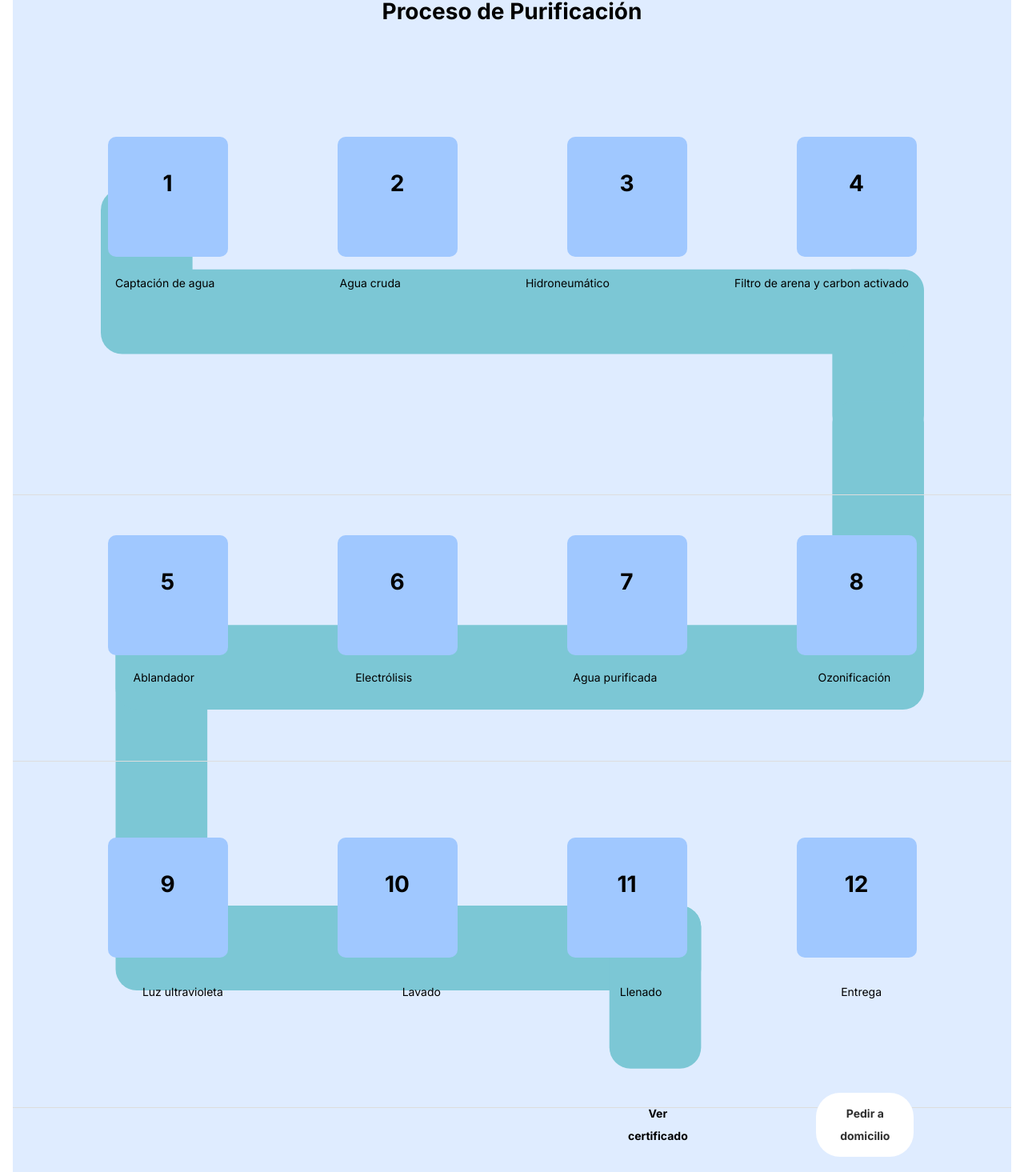
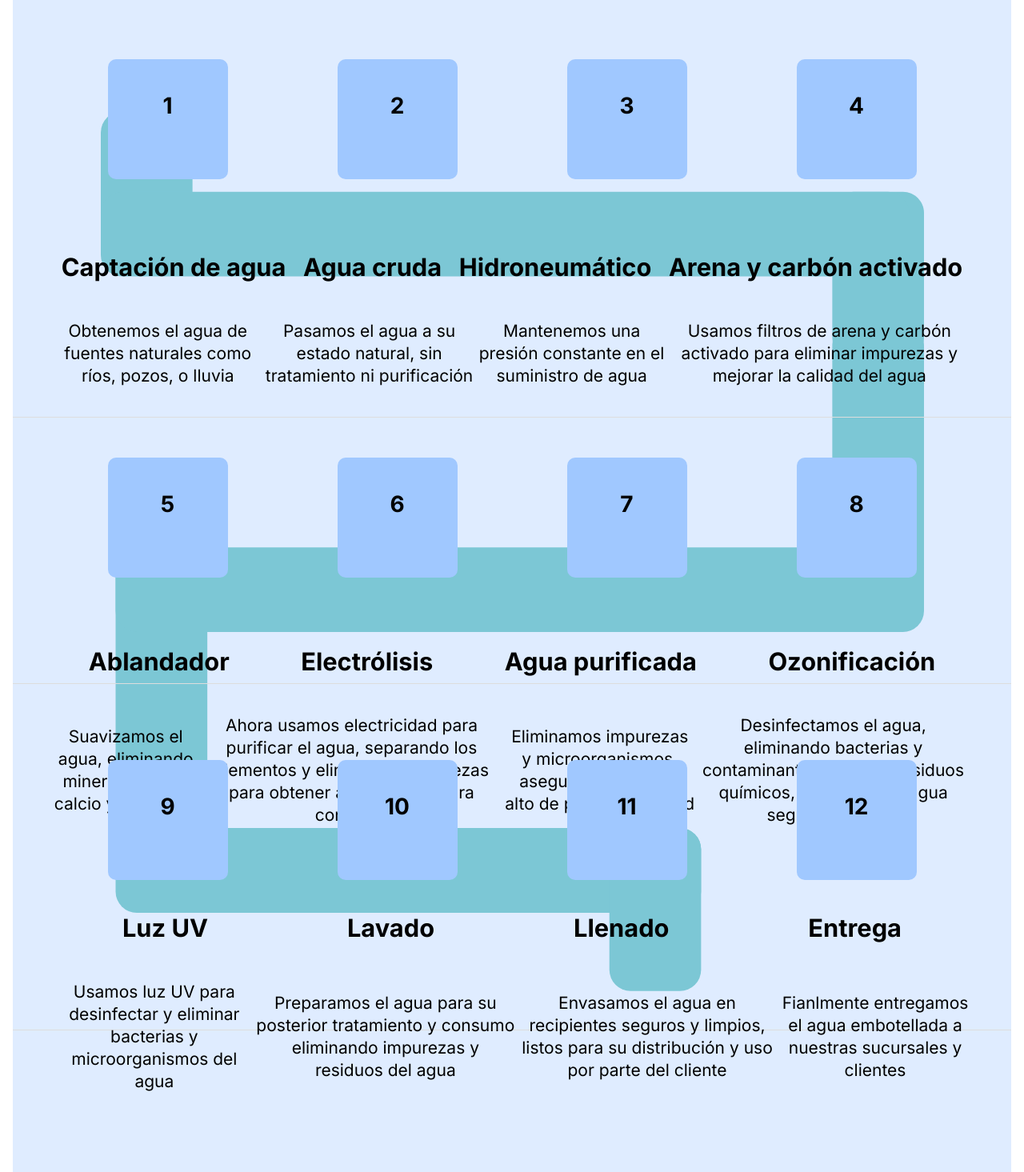
Before and after one commit to Fernando-sys28/ValleDelVolcan, an Angular app: page /proceso-purificacion in a window 1280 px wide. Shown: the part 405-1870 px from the top of the page at 80% size. Built offline with nearby package versions, Linux system fonts and the light colour scheme.

Commit message:
Purification process avance 2

```diff
--- a/src/app/proceso-purificacion/proceso-purificacion.component.css
+++ b/src/app/proceso-purificacion/proceso-purificacion.component.css
@@ -1,4 +1,5 @@
 @import url("https://fonts.googleapis.com/css2?family=Inter:wght@400;700&display=swap");
+
 
 body {
   overflow-x: hidden;
@@ -417,16 +418,44 @@ a {
     align-items: center;
     position: relative; /* Asegura que la posición se base en el contenedor padre */
     top: 60px; /* Ajusta manualmente la posición en el eje Y */
+    font-size: 1.5em; /* Tamaño de fuente más grande */
    }
 
+   .footer-squares#text3T {
+    align-items: center;
+    text-align: center;
+    position: relative; /* Asegura que la posición se base en el contenedor padre */
+    top: 60px; /* Ajusta manualmente la posición en el eje Y */
+    font-size: 2.2em; /* Tamaño de fuente más grande */
+   }
+
+   .footer-squares#text5 {
+    align-items: center;
+    position: relative; /* Asegura que la posición se base en el contenedor padre */
+    bottom: 100px; /* Ajusta manualmente la posición en el eje Y */
+    font-size: 1.5em; /* Tamaño de fuente más grande */
+  }
+
+
+
+  .footer-squares#text5T {
+    align-items: center;
+    text-align: center;
+   position: relative; /* Asegura que la posición se base en el contenedor padre */
+   bottom: 100px; /* Ajusta manualmente la posición en el eje Y */
+    font-size: 2.2em; /* Tamaño de fuente más grande */
+  }
    #text4{
     position: absolute;
-    bottom: -10%;
+    bottom: -30%;
     right: 14%;
 
    }
+
+
 #text4-1{
-  margin-right: 39%;
+
+  margin-right: 30%;
 }
 
   .footer-square {
@@ -436,6 +465,8 @@ a {
     border-radius: 10px;
     padding: 25px;
     text-align: center;
+    position: relative;
+
   }
 
   .footer-square#square1 {
@@ -445,6 +476,7 @@ a {
     border-radius: 10px;
     padding: 25px;
     text-align: center;
+    font-weight: bold; /* Texto en negritas */
     position: relative; /* Asegura que la posición se base en el contenedor padre */
     bottom: 165px; /* Ajusta manualmente la posición en el eje Y */
 }
@@ -456,6 +488,7 @@ a {
   border-radius: 10px;
   padding: 25px;
   text-align: center;
+  padding: 25px;
   position: relative; /* Asegura que la posición se base en el contenedor padre */
   top: 45px; /* Ajusta manualmente la posición en el eje Y */
 }
@@ -475,6 +508,13 @@ a {
     margin-top: 8%;
     margin-bottom: 20%;
   }
+
+
+.bsection-grid {
+  display: grid;
+  grid-template-columns: repeat(4, 1fr); /* 4 columnas con ancho igual */
+  gap: 20px; /* Espacio entre las columnas */
+}
 
   .body-section .bsection-333{
     width: 100%; /* Ancho completo */
@@ -501,8 +541,16 @@ a {
 
   /* Estilos para el título centrado con padding de altura */
   .title-section {
-    padding: 90px; /* Padding de altura */
+    padding: 30px; /* Padding de altura */
     text-align: center; /* Centra el texto horizontalmente */
+    margin-bottom: 30px; /* Margen inferior */
+  }
+
+  .title-section h1 {
+    font-size: 60px; /* Tamaño de fuente grande para el título */
+    font-weight: bold; /* Texto en negritas */
+    color: #333333; /* Color del texto */
+    margin-bottom: 20px; /* Margen inferior para el título */
   }
 
   /* Estilos para el footer */
--- a/src/app/proceso-purificacion/proceso-purificacion.component.html
+++ b/src/app/proceso-purificacion/proceso-purificacion.component.html
@@ -24,59 +24,73 @@
         </div>
         <!-- Sección 1 -->
 <div class="body-section">
+
     <div class="bsection-333">
         <div class="footer-squares">
             <div class="footer-square" id="square1" >
-              <h1>1</h1>
+              <h1><strong>1</strong></h1>
             </div>
             <div class="footer-square" id="square1" >
-              <h1>2</h1>
+              <h1><strong>2</strong></h1>
 
             </div>
             <div class="footer-square" id="square1" >
-              <h1>3</h1>
+              <h1><strong>3</strong></h1>
 
             </div>
             <div class="footer-square" id="square1" >
-              <h1>4</h1>
+              <h1><strong>4</strong></h1>
 
             </div>
 
         </div>
-        <div class="footer-squares" id="text1">
-          <p>Captación de agua</p>
-          <p>Agua cruda</p>
-          <p>Hidroneumático</p>
-          <p>Filtro de arena y carbon activado</p>
+        <div class="footer-squares" id="text5T">
+
+            <p><strong>Captación de agua</strong></p>
+            <p><strong>Agua cruda</strong></p>
+            <p><strong>Hidroneumático</strong></p>
+            <p><strong>Arena y carbón activado</strong></p>
+        </div>
+
+        <div class="footer-squares" id="text5">
+          <p>Obtenemos el agua de fuentes naturales como ríos, pozos, o lluvia</p>
+          <p>Pasamos el agua a su estado natural, sin tratamiento ni purificación</p>
+          <p>Mantenemos una presión constante en el suministro de agua</p>
+          <p>Usamos filtros de arena y carbón activado para eliminar impurezas y mejorar la calidad del agua</p>
         </div>
 
       </div>
       <!-- Sección 2 -->
       <div class="bsection-333">
         <div class="footer-squares">
-            <div class="footer-square" >
-              <h1>5</h1>
+          <div class="footer-square"  >
+            <h1><strong>5</strong></h1>
+            </div>
+            <div class="footer-square"  >
+              <h1><strong>6</strong></h1>
+            </div>
+            <div class="footer-square"  >
+              <h1><strong>7</strong></h1>
 
             </div>
-            <div class="footer-square" >
-              <h1>6</h1>
-
-            </div>
-            <div class="footer-square">
-              <h1>7</h1>
-
-            </div>
-            <div class="footer-square" >
-              <h1>8</h1>
+            <div class="footer-square"  >
+              <h1><strong>8</strong></h1>
 
             </div>
         </div>
 
-        <div class="footer-squares">
-          <p>Ablandador</p>
-          <p>Electrólisis</p>
-          <p>Agua purificada</p>
-          <p>Ozonificación</p>
+        <div class="footer-squares" id="text3T">
+          <p><strong>Ablandador</strong></p>
+          <p><strong>Electrólisis</strong></p>
+          <p><strong>Agua purificada</strong></p>
+          <p><strong>Ozonificación</strong></p>
+        </div>
+
+        <div class="footer-squares" id="text3">
+          <p>Suavizamos el agua, eliminando minerales como calcio y magnesio </p>
+          <p>Ahora usamos electricidad para purificar el agua, separando los elementos y eliminando impurezas para obtener agua segura para consumo</p>
+          <p>Eliminamos impurezas y microorganismos, asegurando un nivel alto de pureza y calidad </p>
+          <p>Desinfectamos el agua, eliminando bacterias y contaminantes sin dejar residuos químicos, garantizando agua segura y potable</p>
         </div>
 
       </div>
@@ -84,27 +98,34 @@
       <div class="bsection-433">
        <div class="footer-squares">
             <div class="footer-square" id="square3">
-              <h1>9</h1>
+              <h1><strong>9</strong></h1>
             </div>
             <div class="footer-square" id="square3">
-              <h1>10</h1>
+              <h1><strong>10</strong></h1>
 
             </div>
             <div class="footer-square" id="square3">
-              <h1>11</h1>
+              <h1><strong>11</strong></h1>
 
             </div>
             <div class="footer-square" id="square3">
-              <h1>12</h1>
+              <h1><strong>12</strong></h1>
 
             </div>
         </div>
 
+        <div class="footer-squares" id="text3T">
+          <p><strong>Luz UV</strong></p>
+          <p><strong>Lavado</strong></p>
+          <p><strong>Llenado</strong></p>
+          <p><strong>Entrega</strong></p>
+        </div>
+
         <div class="footer-squares" id="text3">
-          <p>Luz ultravioleta</p>
-          <p>Lavado</p>
-          <p>Llenado</p>
-          <p>Entrega</p>
+          <p>Usamos luz UV para desinfectar y eliminar bacterias y microorganismos del agua</p>
+          <p>Preparamos el agua para su posterior tratamiento y consumo eliminando impurezas y residuos del agua</p>
+          <p>Envasamos el agua en recipientes seguros y limpios, listos para su distribución y uso por parte del cliente</p>
+          <p>Fianlmente entregamos el agua embotellada a nuestras sucursales y clientes</p>
         </div>
 
         <div class="footer-squares" id="text4">
```
